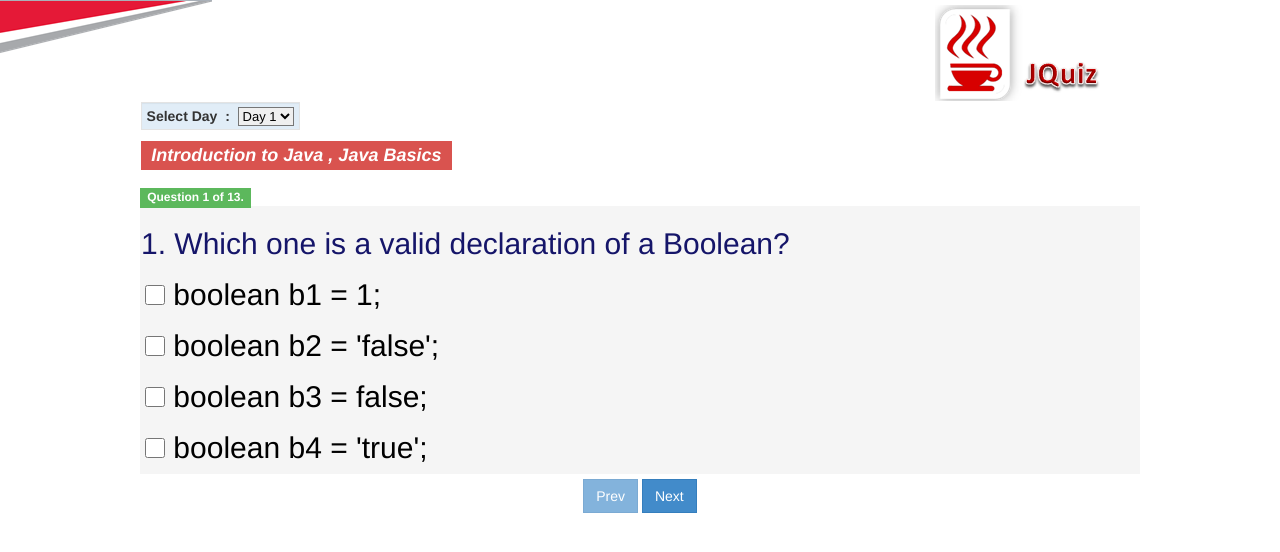
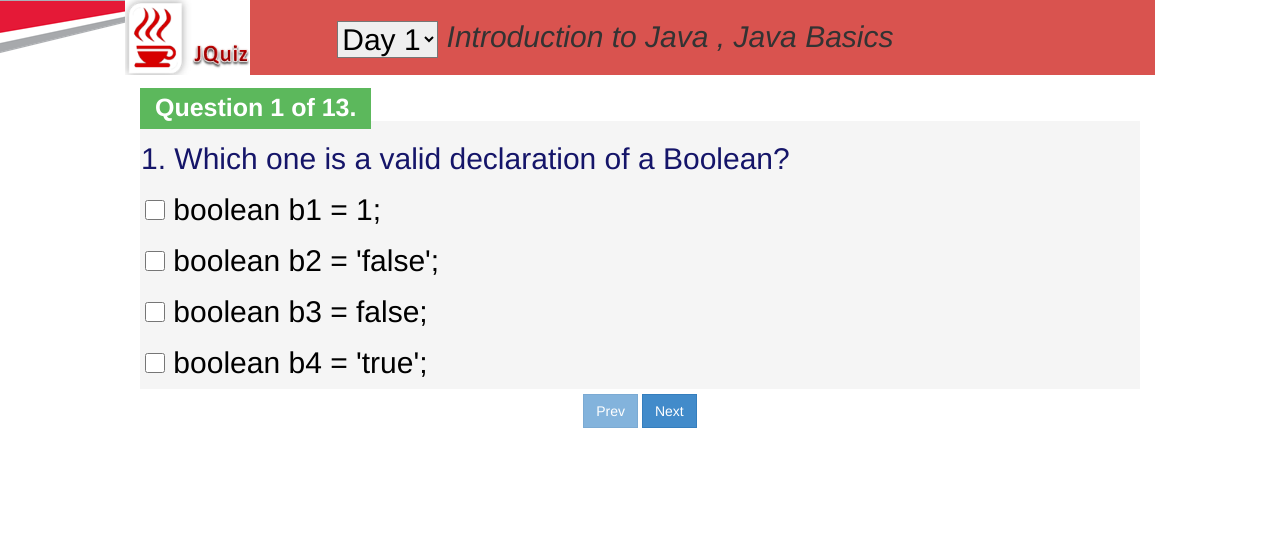
Before and after one commit to PreetamPC/sampleRepPC, a plain HTML site: page index.html in a window 1280 px wide. Drawn offline with Linux system fonts and the light colour scheme.

Commit message:
Commit 1 Layout Changed

```diff
--- a/index.html
+++ b/index.html
@@ -1,6 +1,7 @@
 <!DOCTYPE html>
 <html ng-app="quizApp" xmlns="http://www.w3.org/1999/xhtml">
     <head>
+        <meta name="viewport" content="width=device-width, initial-scale=1.0">
         <title>Quiz Application</title>
         <link href="css/bootstrap.min.css" rel="stylesheet" />
         <link href="css/style.css" rel="stylesheet" />
--- a/templates/quiz.html
+++ b/templates/quiz.html
@@ -1,29 +1,43 @@
-<div class="header">
-    <div class="row">
-        <div class="header-right">
-            <img src="logo.png" style="padding:5px" />
+<div class="header" class="margin:2px;">
+    <div class="row label-danger">
+        <img src="logo.png" style="height:75px;width:125px;"  />
+        &nbsp;&nbsp;&nbsp;&nbsp;&nbsp;&nbsp;&nbsp;&nbsp;&nbsp;&nbsp;&nbsp;&nbsp;&nbsp;&nbsp;
+         <span class="header-right" style="font-size:30px;font-style:italic; vertical-align:middle" ng-show="mode == 'quiz'">
+
+             <b>&nbsp;&nbsp;
+                <select style="font-size:30px; vertical-align : middle" id="quizList" ng-model="quizName" ng-change="loadQuiz(quizName)">
+                    <option value="data/1IntroductionToJava.js">Day 1 </option>
+                    <option value="data/2ControlStructures.js">Day 2 </option>
+                    <option value="data/3AbstractClass.js">Day 3 </option>
+                </select>
+            </b>
+             {{quiz.name}}
+
+        </span>
+    </div>
+<!--        <div class="header-left">
+            <img src="logo.png" style="padding:5px;height:75px;width:125px;"  />
         </div>&nbsp;&nbsp;&nbsp;
         <span class="header-left well" style="padding:5px;background-color:#e1edf7 " ng-show="mode == 'quiz'">
-            <!-- In actual application, you may wish to load the quiz List using angular service. -->
+             In actual application, you may wish to load the quiz List using angular service.
             <b>Select Day &nbsp;:&nbsp;
                 <select style="font-size:13px;" id="quizList" ng-model="quizName" ng-change="loadQuiz(quizName)">
                     <option value="data/1IntroductionToJava.js">Day 1 </option>
                     <option value="data/2ControlStructures.js">Day 2 </option>
                     <option value="data/3AbstractClass.js">Day 3 </option>
                 </select>
-        </span>
-        <br>
-        <br>&nbsp;&nbsp;&nbsp;
-        <div class="label label-danger" style="font-size:18px;font-style:italic" ng-show="mode == 'quiz' || mode == 'review' || mode == 'result'">
+        </span>-->
+<br>
+<!--        <div class="label label-danger" style="font-size:30px;font-style:italic" ng-show="mode == 'quiz' || mode == 'review' || mode == 'result'">
             {{quiz.name}}
-        </div>
+        </div>-->
     </div>
 </div>
-<br>
+
 <div id="quiz">
     <div ng-show="mode == 'quiz'">
         <div ng-repeat="question in filteredQuestions">
-            <div class="label label-success " style="font-size:12px;align:center;">Question {{currentPage}} of {{totalItems}}.</div>
+            <div class="label label-success " style="font-size:25px;align:center;">Question {{currentPage}} of {{totalItems}}.</div>
             <div class="question">
                 <h2>{{currentPage}}. {{question.Name}}</h2>
                 <div class="options">
```
